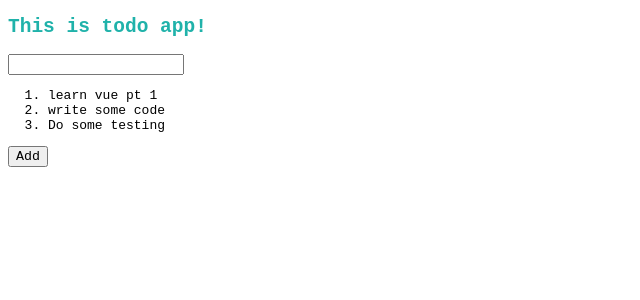
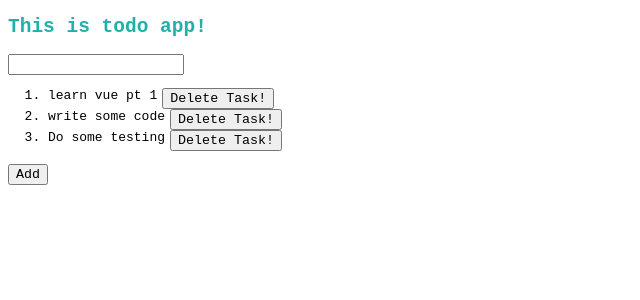
Before and after one commit to Nabid-Kaisar/Vue-Learn, a Vue app: page / in a window 1280 px wide. Shown: the top 300 px of the page, without its empty margins (0-640 px from the left). Built offline with nearby package versions, Linux system fonts and the light colour scheme.

Commit message:
delete each item implementation

```diff
--- a/src/components/TodoApp.vue
+++ b/src/components/TodoApp.vue
@@ -14,6 +14,9 @@
       handleAddTodo(){
         this.todoLists.push(this.inp);
         this.inp = "";
+      },
+      handleDeleteTodo(idx){
+        this.todoLists.splice(idx, 1);
       }
     },
     components:{
@@ -25,7 +28,7 @@
 </script>
 
 <template>
-  <UserInput @addTodo="handleAddTodo"  @onChange="(val)=> this.inp = val" :inp="inp"/>
-  <TodoList :todoLists="todoLists"/>
+  <UserInput @addTodo="handleAddTodo" @onChange="(val)=> this.inp = val" :inp="inp"/>
+  <TodoList @deleteTodo="(idx) => handleDeleteTodo(idx)" :todoLists="todoLists"/>
   <Submit @addTodo="handleAddTodo" :inp="inp"/>
 </template>
--- a/src/components/TodoList.vue
+++ b/src/components/TodoList.vue
@@ -1,15 +1,23 @@
 <script>
   export default {
     props: ['todoLists'],
-
-    created() {
-      console.log(this.todoLists);
+    emits: ['deleteTodo'],
+    methods: {
+      handleDelete(idx){
+        this.$emit("deleteTodo", idx)
+      }
     }
   }
 </script>
 
 <template>
   <ol>
-    <li v-for="(todo, index) in todoLists" :key="index">{{todo}}</li>
+    <template v-for="(todo, index) in todoLists" :key="index">
+      <div style="display: flex">
+        <li style="margin-right: 5px">{{todo}}</li>
+        <button @click="()=>handleDelete(index)">Delete Task!</button>
+      </div>
+    </template>
+
   </ol>
 </template>
```
